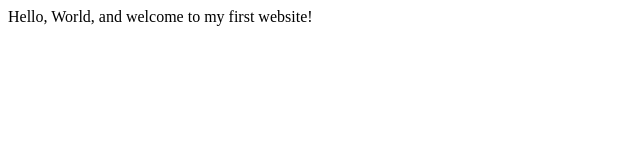
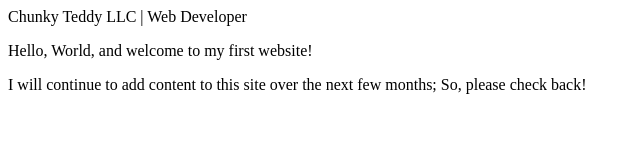
Before and after one commit to katrinamre/katrinamre.github.io, a plain HTML site: page index.html in a window 1280 px wide. Shown: the whole page, without its empty margins (0-640 px from the left). Drawn offline with Linux system fonts and the light colour scheme.

Commit message:
Updated Code
Added a Title, Added my name as Author and added another paragraph.

```diff
--- a/index.html
+++ b/index.html
@@ -3,9 +3,11 @@
     <head>
         <meta charset="utf-8">
         <meta name="viewport" content="width=device-width, initial-scale=1.0">
-        <title>My First Website</title>
+        <meta name= "author" content="Katrina Re"
+        <title> Chunky Teddy LLC | Web Developer</title>
     </head>
     <body>
-       Hello, World, and welcome to my first website!
+       <p>Hello, World, and welcome to my first website!</p>
+       <p>I will continue to add content to this site over the next few months; So, please check back!</p>
     </body>
 </html>
```
